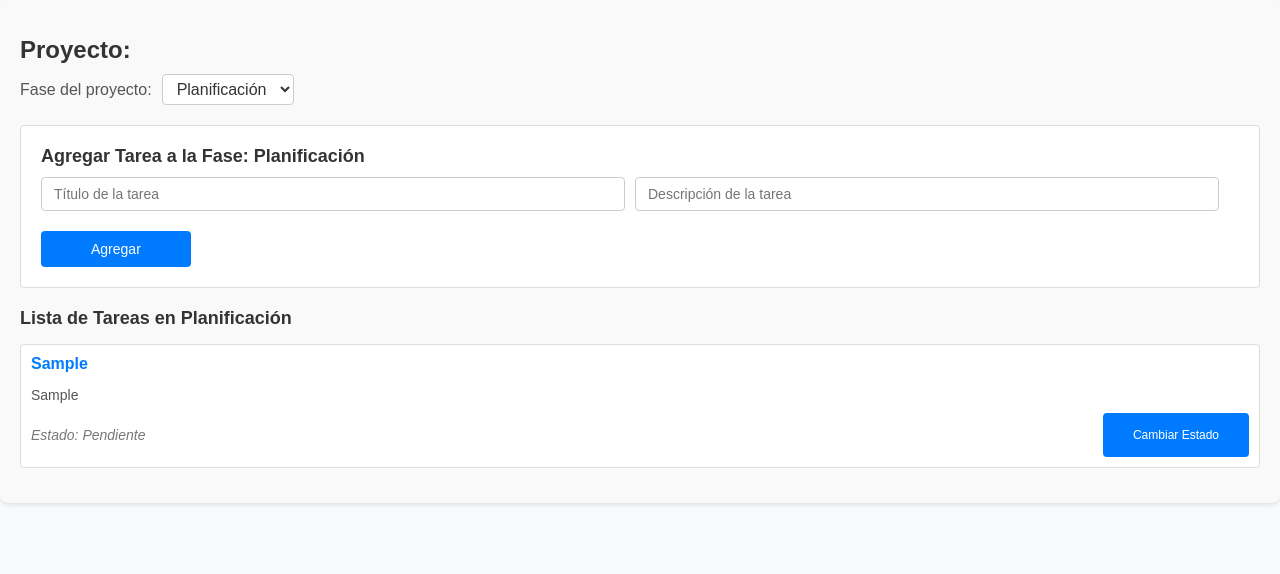
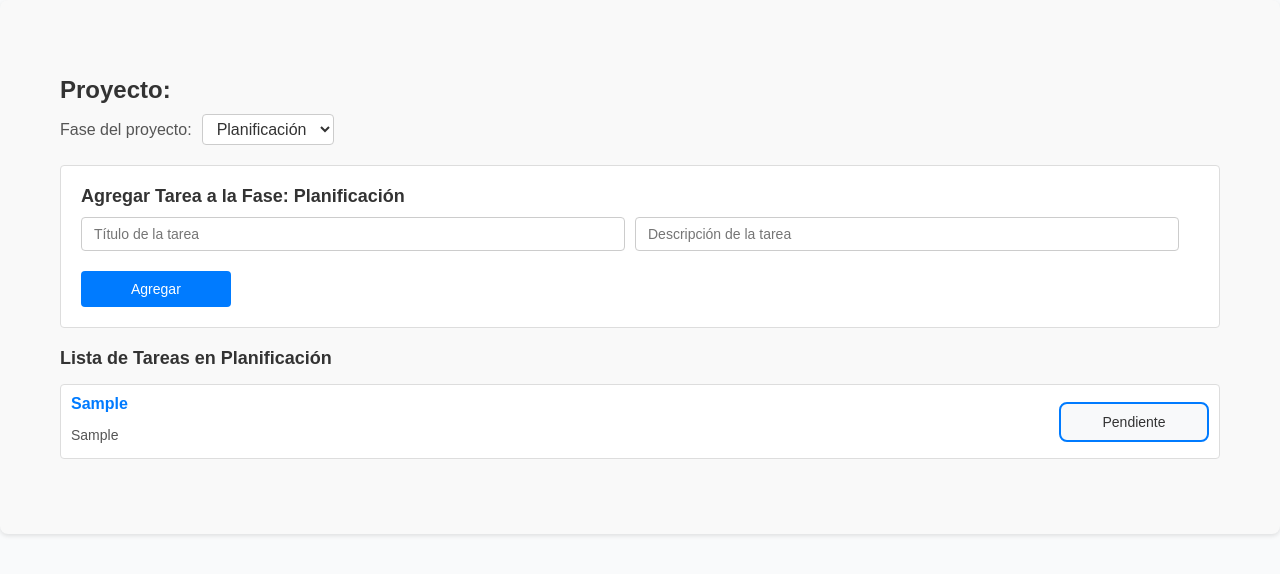
Before and after one commit to Daniel-Peralt4/Hackaton, a React (Vite) app in the folder hackaton/: page /Tareas in a window 1280 px wide. Both pictures are taken after typing "Sample", "Sample" into the empty fields and a click on the button "Agregar". Shown: the top 574 px of the page. Built offline with nearby package versions, Linux system fonts and the light colour scheme.

Commit message:
actualizacion tareas combobox

```diff
--- a/hackaton/src/Pages/Tareas.jsx
+++ b/hackaton/src/Pages/Tareas.jsx
@@ -35,28 +35,18 @@ const Tareas = () => {
         }
     };
 
-    const toggleTaskStatus = (index) => {
+    const updateTaskStatus = (index, newStatus) => {
         setTasks({
             ...tasks,
             [currentPhase]: tasks[currentPhase].map((task, i) =>
-                i === index
-                    ? {
-                          ...task,
-                          status:
-                              task.status === "Pendiente"
-                                  ? "En progreso"
-                                  : task.status === "En progreso"
-                                  ? "Completada"
-                                  : "Pendiente",
-                      }
-                    : task
+                i === index ? { ...task, status: newStatus } : task
             ),
         });
     };
 
     return (
         <div className="tareas-container">
-            <h1 className="tareas-proyecto-nombre">Proyecto:</h1>
+            <h1 className="tareas-proyecto-nombre">Proyecto: </h1>
 
             <div className="tareas-fase-selector">
                 <label htmlFor="fase">Fase del proyecto:</label>
@@ -101,18 +91,20 @@ const Tareas = () => {
                     <ul className="tareas-ul">
                         {tasks[currentPhase].map((task, index) => (
                             <li key={index} className="tareas-item">
-                                <strong className="tareas-titulo">{task.title}</strong>
-                                <p className="tareas-descripcion">{task.description}</p>
-                                <div className="tareas-estado-container">
-                                    <span className="tareas-estado">
-                                        Estado: <em>{task.status}</em>
-                                    </span>
-                                    <button
-                                        onClick={() => toggleTaskStatus(index)}
-                                        className="tareas-boton-cambiar-estado"
+                                <div className="tareas-contenido">
+                                    <div>
+                                        <strong className="tareas-titulo">{task.title}</strong>
+                                        <p className="tareas-descripcion">{task.description}</p>
+                                    </div>
+                                    <select
+                                        value={task.status}
+                                        onChange={(e) => updateTaskStatus(index, e.target.value)}
+                                        className="tareas-select-estado"
                                     >
-                                        Cambiar Estado
-                                    </button>
+                                        <option value="Pendiente">Pendiente</option>
+                                        <option value="En progreso">En progreso</option>
+                                        <option value="Completada">Completada</option>
+                                    </select>
                                 </div>
                             </li>
                         ))}
--- a/hackaton/src/Styles/Tareas.css
+++ b/hackaton/src/Styles/Tareas.css
@@ -1,6 +1,6 @@
 /* Contenedor principal del componente */
 .tareas-container {
-    padding: 20px;
+    padding: 60px;
     font-family: Arial, sans-serif;
     background-color: #f9f9f9;
     border-radius: 8px;
@@ -133,22 +133,55 @@
 }
 .tareas-estado-container {
     display: flex;
-    justify-content: space-between;
     align-items: center;
     margin-top: 10px;
 }
 
-.tareas-boton-cambiar-estado {
-    padding: 15px 30px;
-    background-color: #007bff;
-    color: #fff;
-    border: none;
-    border-radius: 4px;
-    font-size: 12px;
-    cursor: pointer;
-    transition: background-color 0.3s ease;
+.tareas-contenido {
+    display: flex;
+    justify-content: space-between;
+    align-items: center;
 }
 
-.tareas-boton-cambiar-estado:hover {
-    background-color: #025dbe;
+.tareas-select-estado {
+    padding: 10px;
+    font-size: 14px;
+    border: 2px solid #007bff; /* Borde azul */
+    border-radius: 8px; /* Bordes redondeados */
+    background-color: #f8f9fa; /* Fondo gris claro */
+    color: #333; /* Color del texto */
+    width: 150px;
+    text-align: center;
+    cursor: pointer;
+    appearance: none; /* Quitar estilo predeterminado */
+    -webkit-appearance: none; /* Para navegadores basados en WebKit */
+    -moz-appearance: none; /* Para Firefox */
+    transition: all 0.3s ease; /* Suavidad en los cambios */
+    position: relative;
 }
+
+.tareas-select-estado option {
+    background-color: #ffffff; /* Fondo blanco */
+    color: #333; /* Color del texto */
+    padding: 10px; /* Espaciado interno */
+    border-bottom: 1px solid #ddd; /* Separador entre opciones */
+}
+
+/* Opciones seleccionadas */
+.tareas-select-estado option:hover {
+    background-color: #007bff; /* Fondo azul */
+    color: #fff; /* Texto blanco */
+}
+
+/* Efecto hover en el select */
+.tareas-select-estado:hover {
+    border-color: #0056b3; /* Borde azul más oscuro */
+    background-color: #e9ecef; /* Fondo gris más oscuro */
+}
+
+/* Estilo al abrir la lista (al enfocar el select) */
+.tareas-select-estado:focus {
+    outline: none;
+    border-color: #0056b3; /* Azul más intenso */
+    box-shadow: 0 0 5px rgba(0, 91, 187, 0.5); /* Resplandor */
+}
```
